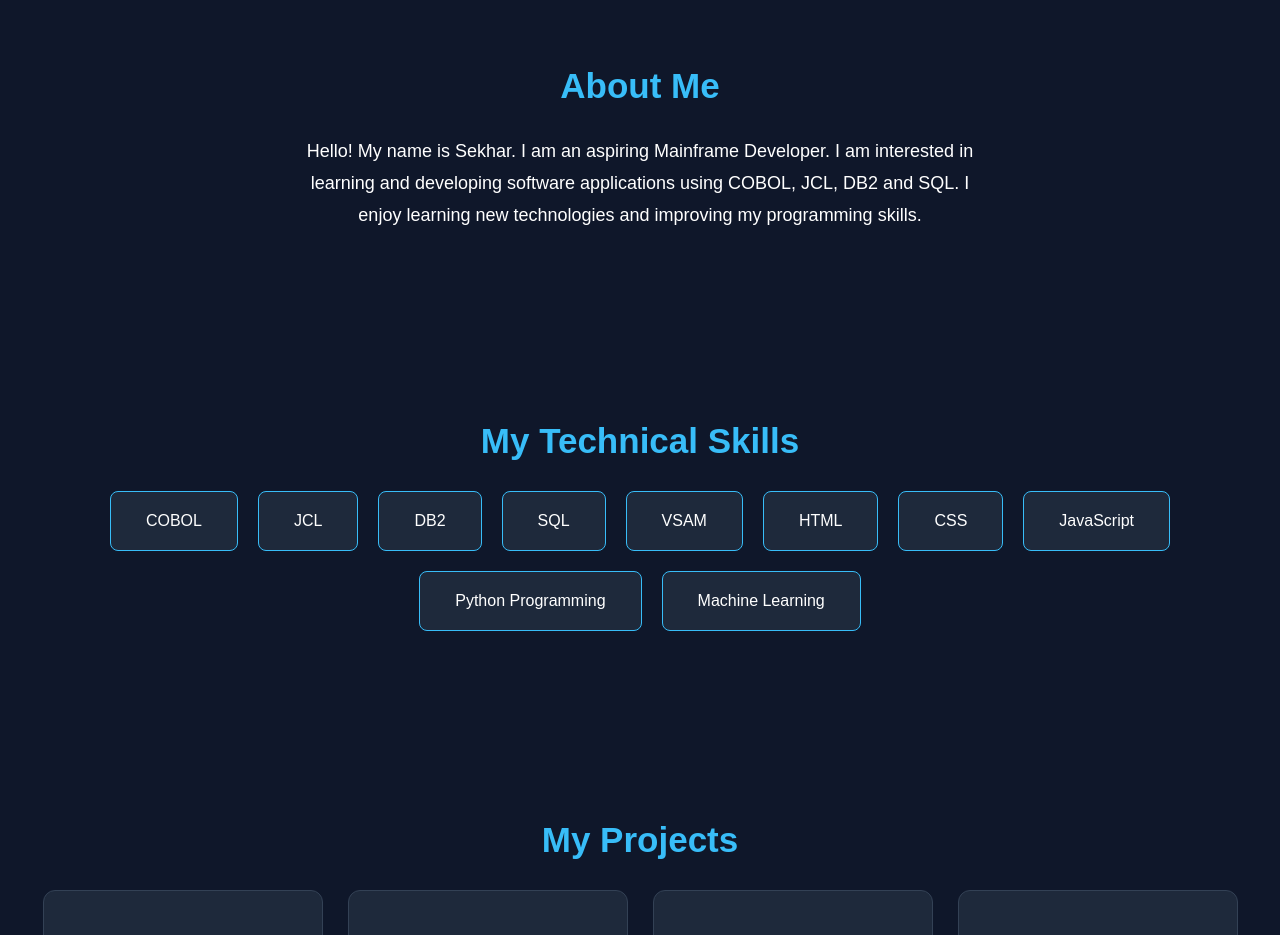
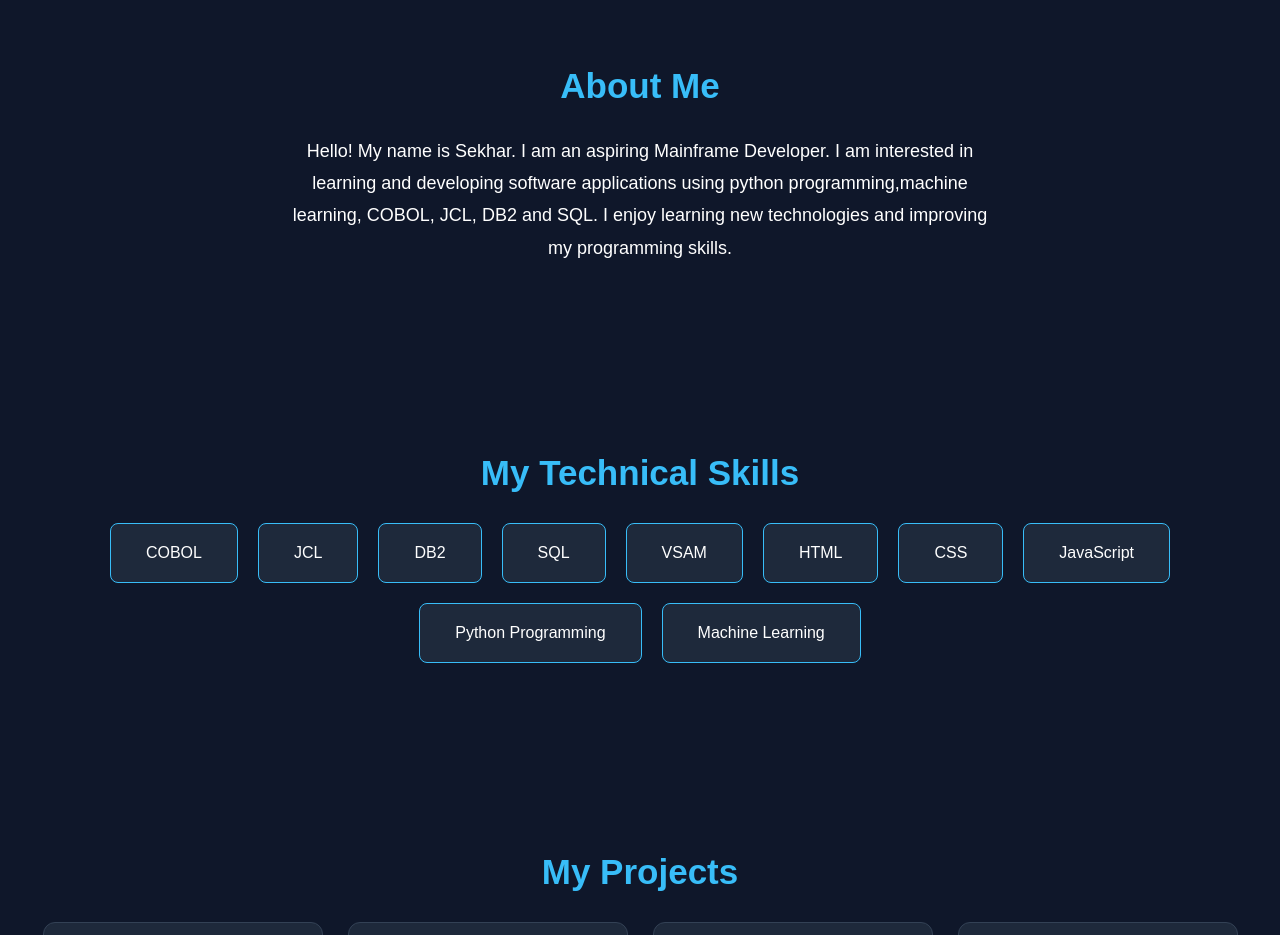
Before and after one commit to jangamsekhar105/MY-PORTFOLIO2, a plain HTML site: page index.html in a window 1280 px wide. Shown: the part 980-1915 px from the top of the page. Drawn offline with Linux system fonts and the light colour scheme.

Commit message:
Fix HTML formatting and structure

```diff
--- a/index.html
+++ b/index.html
@@ -80,7 +80,7 @@
             Hello! My name is Sekhar.
             I am an aspiring Mainframe Developer.
             I am interested in learning and developing
-            software applications using COBOL, JCL,
+            software applications using python programming,machine learning, COBOL, JCL,
             DB2 and SQL.
 
             I enjoy learning new technologies and
```
